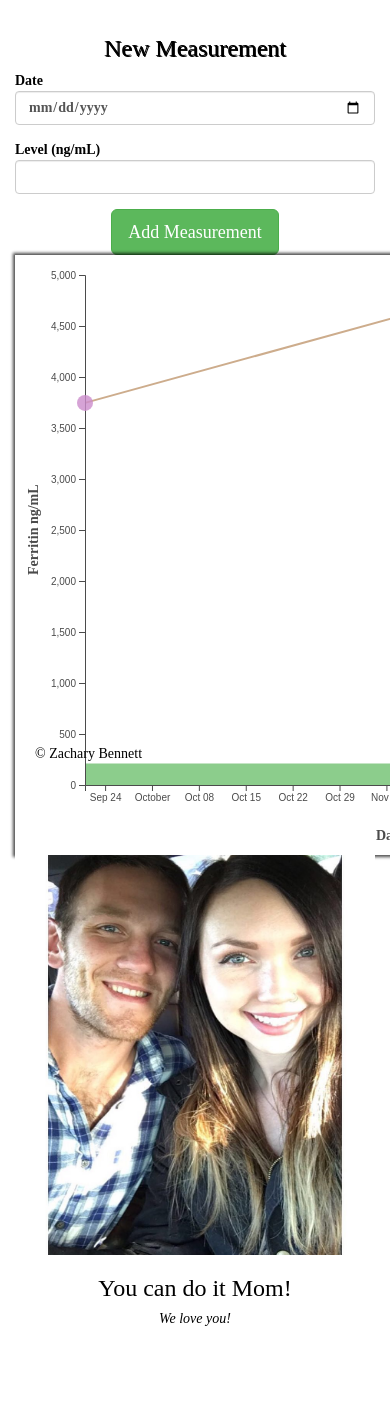
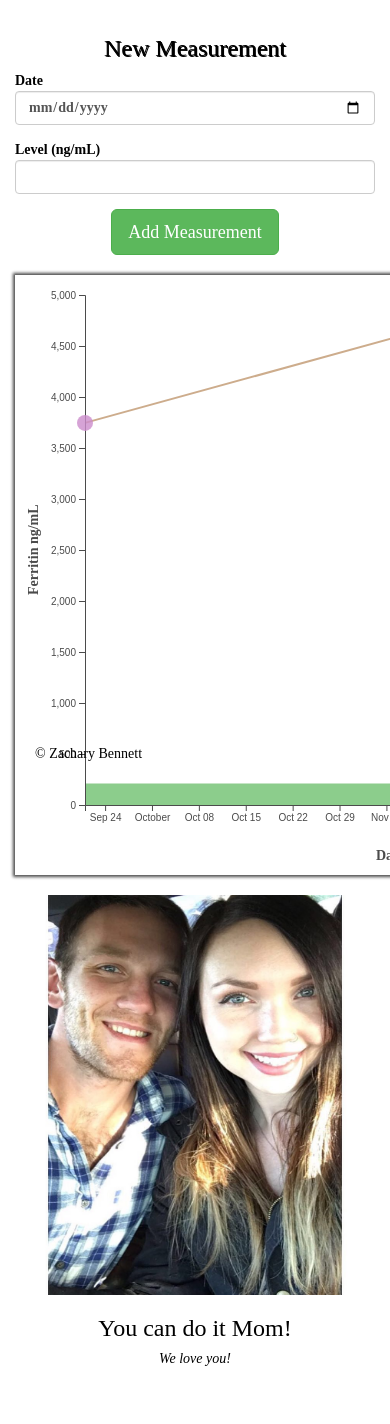
Before and after one commit to zbennett10/laurie-chart, a PHP site: page /index.html in a window 390 px wide; the page is wider, and only the part inside the window is pictured. Shown: the part 70-1494 px from the top of that part. Before the commit the page ends 1444 px from the top of that part, so only its background shows below. Run offline with PHP 8.4, Linux system fonts and the light colour scheme; some libraries are stand-ins or nearby versions; some web fonts are replaced.

Commit message:
fixed media query with meta tag

```diff
--- a/index.css
+++ b/index.css
@@ -110,9 +110,10 @@ footer p {
     margin-left: 50px;
 }
 
-@media only screen and (max-width: 768px) {
+@media screen and (max-width: 768px) {
     /* For mobile phones: */
     [class*="col-"] {
         width: 100%;
+        margin-bottom: 20px;
     }
 }
--- a/index.html
+++ b/index.html
@@ -2,6 +2,7 @@
 <html>
     <head>
         <meta charset="utf-8">
+        <meta name="viewport" content="width=device-width, initial-scale=1">
         <!-- Fonts -->
         <link href="https://fonts.googleapis.com/css?family=Arima+Madurai" rel="stylesheet">
 
```
